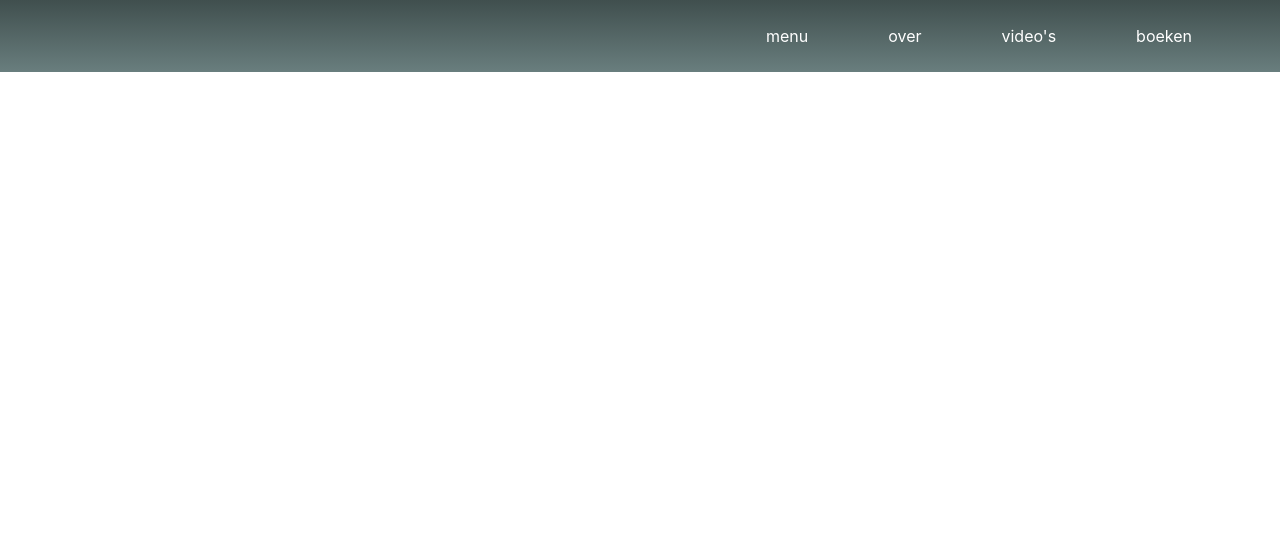
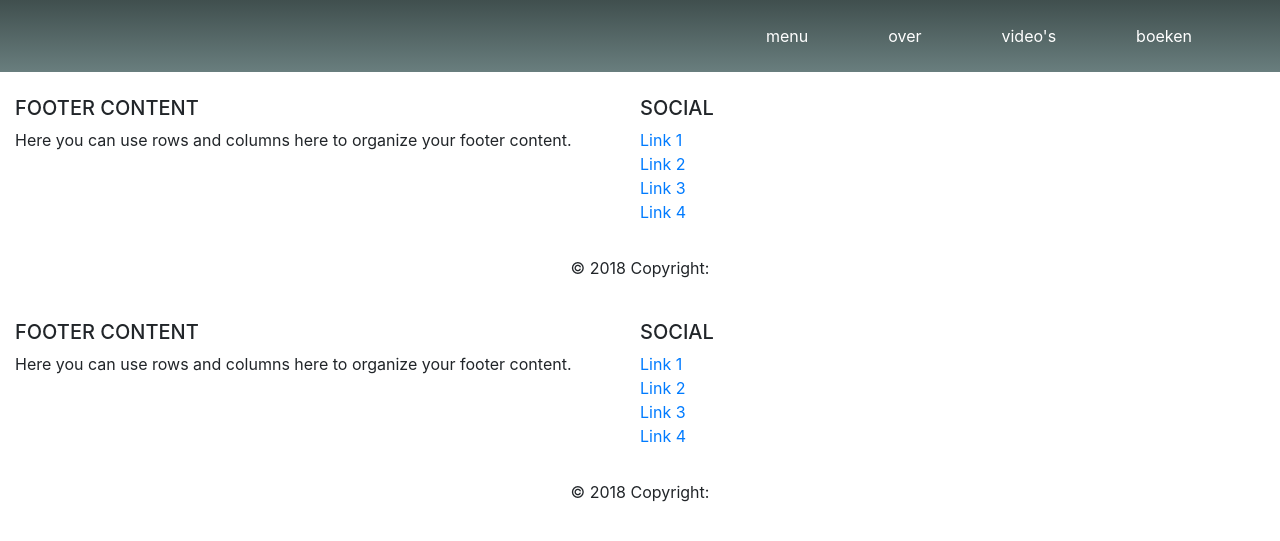
Before and after one commit to YanniD/timothy-veryser, a PHP site: template pages/footer.php in a window 1280 px wide. Shown: the top 541 px of the page. Run offline with PHP 8.4, Linux system fonts and the light colour scheme; the template is opened without the code that fills it, so the values that code supplies are empty.

Commit message:
screen footer css added

```diff
--- a/pages/footer.php
+++ b/pages/footer.php
@@ -1,6 +1,59 @@
-<footer>
 
-</footer>
+  <!-- Footer -->
+  <footer class="page-footer font-small blue pt-4 footer-color">
+
+      <!-- Footer Links -->
+      <div class="container-fluid text-center text-md-left">
+
+        <!-- Grid row -->
+        <div class="row">
+
+          <!-- Grid column -->
+          <div class="col-md-6 mt-md-0 mt-3">
+
+            <!-- Content -->
+            <h5 class="text-uppercase">Footer Content</h5>
+            <p>Here you can use rows and columns here to organize your footer content.</p>
+
+          </div>
+
+            <!-- Grid column -->
+            <div class="col-md-right">
+
+              <!-- Links -->
+              <h5 class="text-uppercase">Social</h5>
+
+              <ul class="list-unstyled">
+                <li>
+                  <a href="#!">Link 1</a>
+                </li>
+                <li>
+                  <a href="#!">Link 2</a>
+                </li>
+                <li>
+                  <a href="#!">Link 3</a>
+                </li>
+                <li>
+                  <a href="#!">Link 4</a>
+                </li>
+              </ul>
+
+            </div>
+            <!-- Grid column -->
+
+        </div>
+        <!-- Grid row -->
+
+      </div>
+      <!-- Footer Links -->
+
+      <!-- Copyright -->
+      <div class="footer-copyright text-center py-3">© 2018 Copyright:
+      </div>
+      <!-- Copyright -->
+
+    </footer>
+    <!-- Footer -->
 
 <script src="/public/js/jquery-3.2.1.js"></script>
 <script src="/public/js/bootstrap.min.js"></script>
--- a/pages/header.php
+++ b/pages/header.php
@@ -7,6 +7,7 @@
     <meta http-equiv="X-UA-Compatible" content="ie=edge">
     <link rel="stylesheet" type="text/css" href="/public/css/bootstrap.min.css">
     <link rel="stylesheet" type="text/css" href="/public/css/screen.css">
+    <link rel="stylesheet" type="text/css" href="/public/css/screenfooter.css">
     <title>Document</title>
 </head>
 <body>
```
Also changed, not shown: public/css/screenfooter.css (added).
